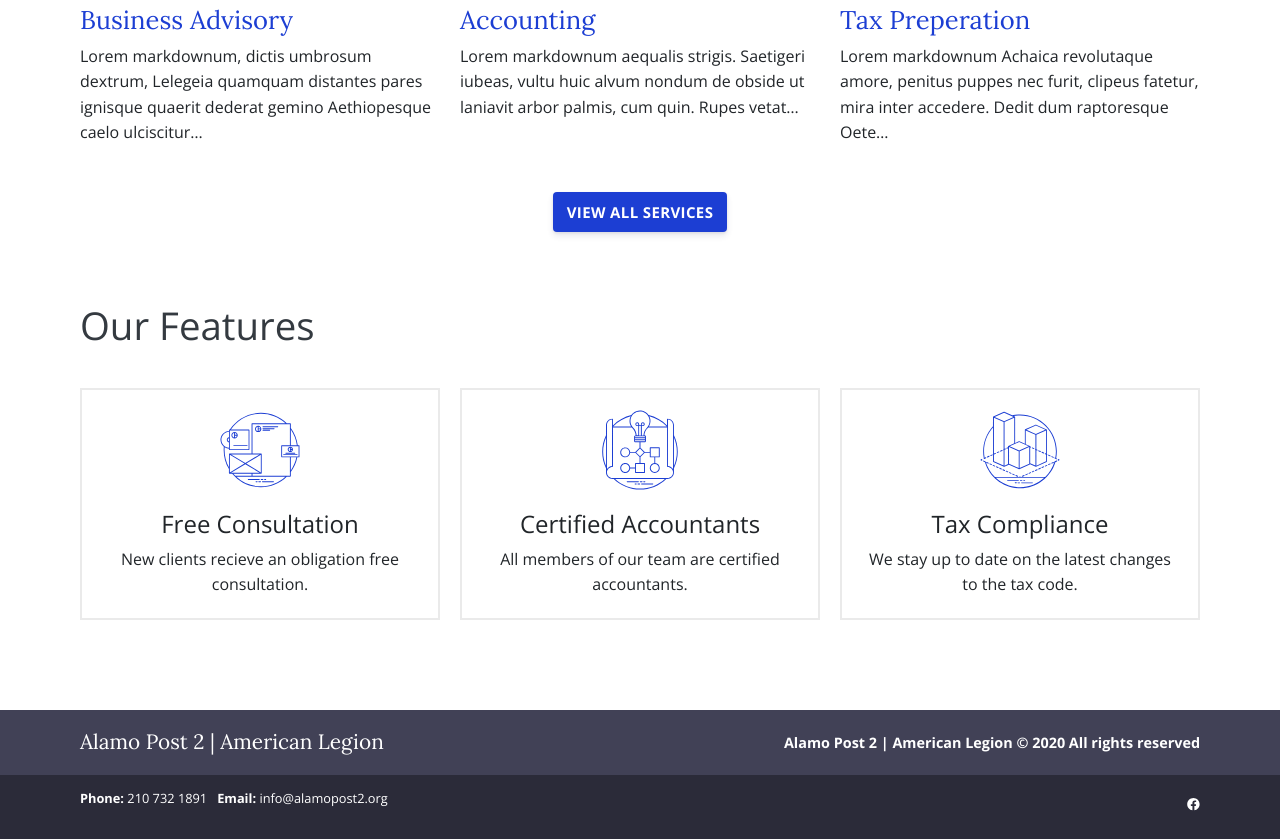
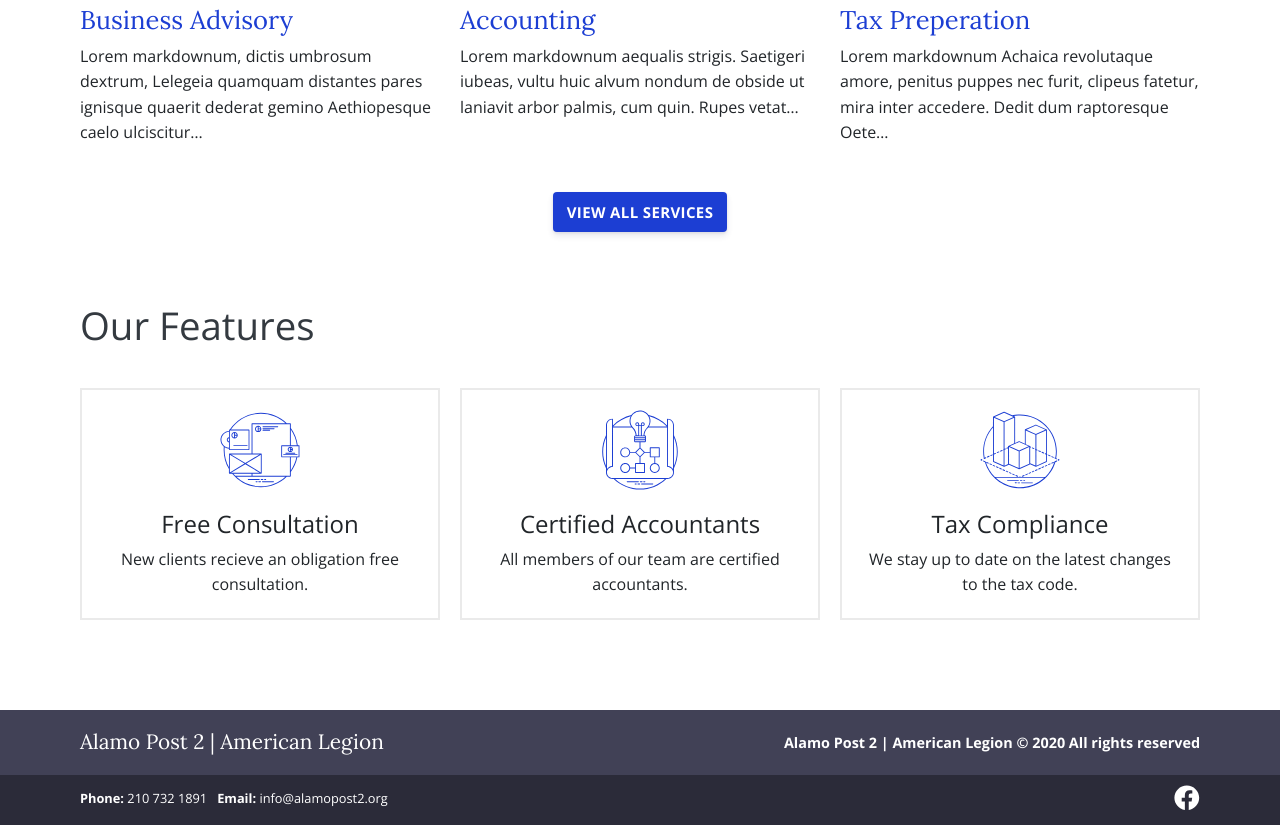
Before and after one commit to Team-Poseidon/alamopost2, a Gatsby site: page / in a window 1280 px wide. Shown: the part 927-1766 px from the top of the page. Built offline with nearby package versions, Linux system fonts and the light colour scheme; Gatsby itself is replaced by a stand-in of ours.

Commit message:
Adjust icon size

```diff
--- a/src/components/SubFooter.js
+++ b/src/components/SubFooter.js
@@ -23,7 +23,7 @@ const SubFooter = props => (
             <ul>
               <li>
                 <a href={props.data.site.siteMetadata.contact.facebook}>
-                  <FontAwesomeIcon icon={["fab", "facebook"]} style={{height: "3em"}}  />
+                  <FontAwesomeIcon icon={["fab", "facebook"]} style={{fontSize: "2em"}}  />
                 </a>
               </li>
             </ul>
```
